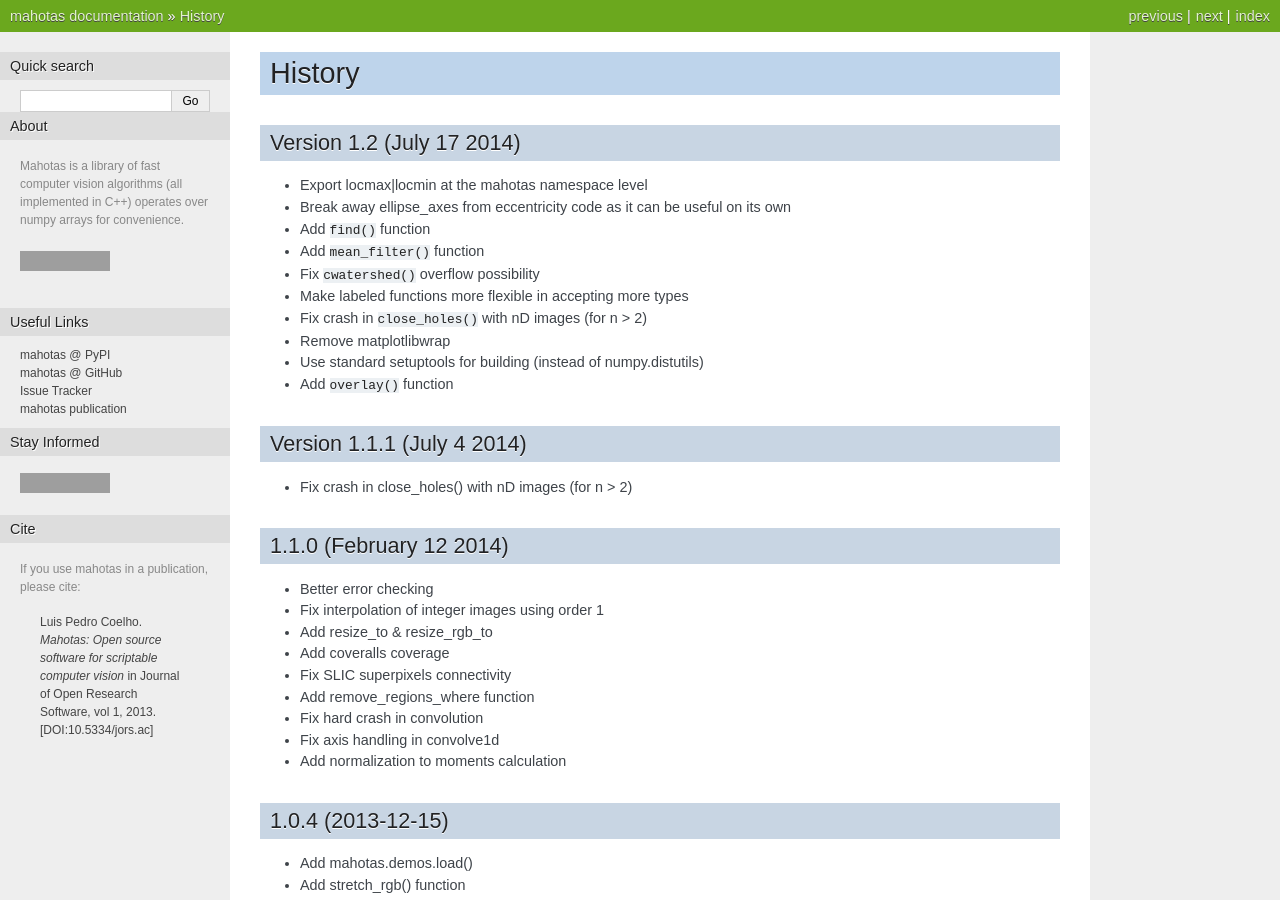
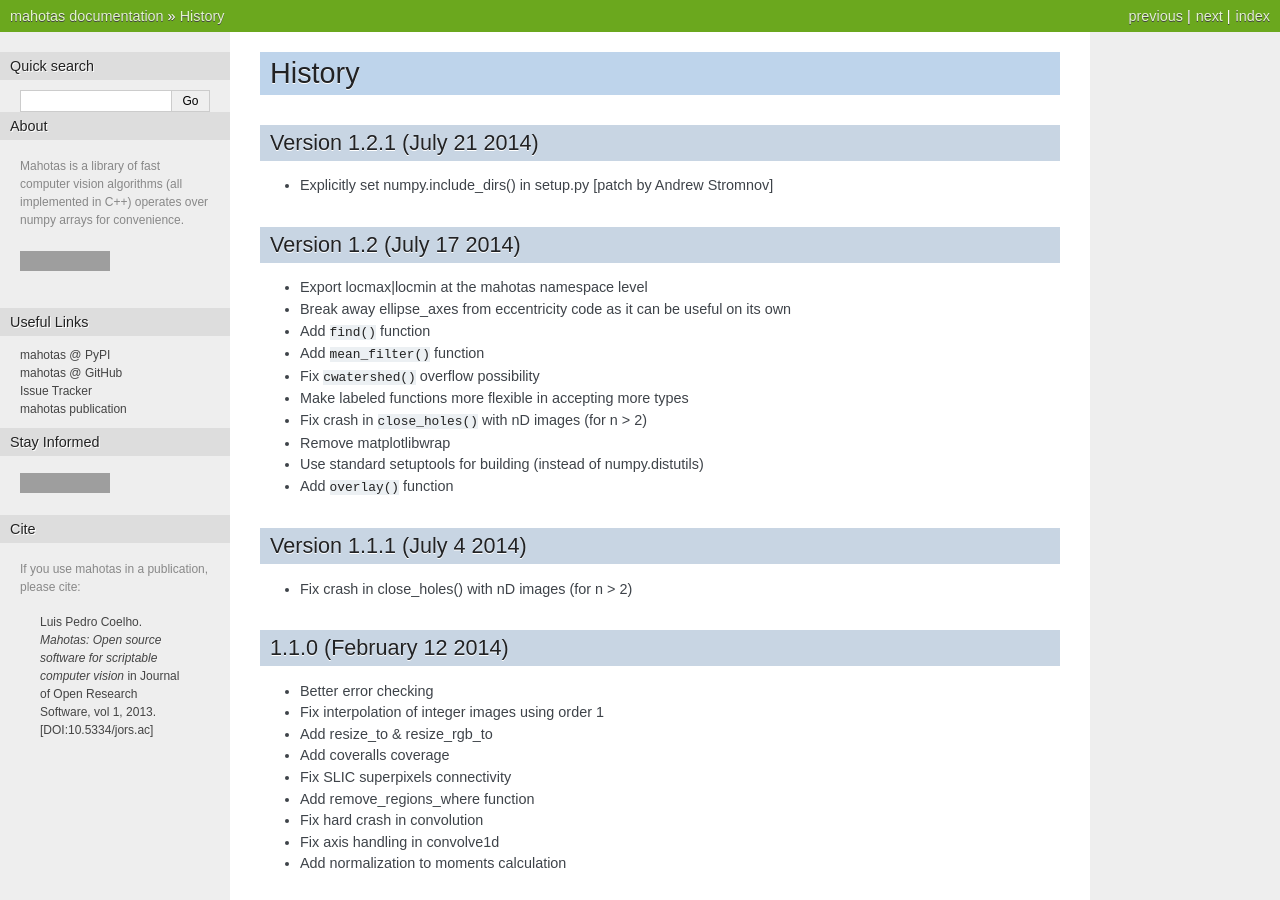
Before and after one commit to luispedro/mahotas, a Sphinx documentation site: the page built from docs/source/history.rst, in a window 1280 px wide and 900 px high, cut to the strip 0-900 px from the top of the window. Built offline with Sphinx 7.4.7, drawn with Linux system fonts in a browser that asks for light colours; formulas are drawn with MathJax 3; the version number could not be read and is left out; grey boxes are pictures that could not be loaded.

Commit message:
BLD Release 1.2.1
PR #45 was related to the build (correctly passing the paths to numpy
include dirs) and, thus, it is sufficient to warrant a new release.

```diff
--- a/README.rst
+++ b/README.rst
@@ -235,6 +235,10 @@
 Recent Changes
 --------------
 
+Version 1.2.1 (July 21 2014)
+~~~~~~~~~~~~~~~~~~~~~~~~~~~~
+- Explicitly set numpy.include_dirs() in setup.py [patch by Andrew Stromnov]
+
 Version 1.2 (July 17 2014)
 ~~~~~~~~~~~~~~~~~~~~~~~~~~
 - Export locmax|locmin at the mahotas namespace level
--- a/docs/source/history.rst
+++ b/docs/source/history.rst
@@ -1,6 +1,11 @@
 =======
 History
 =======
+
+Version 1.2.1 (July 21 2014)
+~~~~~~~~~~~~~~~~~~~~~~~~~~~~
+- Explicitly set numpy.include_dirs() in setup.py [patch by Andrew Stromnov]
+
 
 Version 1.2 (July 17 2014)
 ~~~~~~~~~~~~~~~~~~~~~~~~~~
```
Also changed, not shown: 2 other files.
